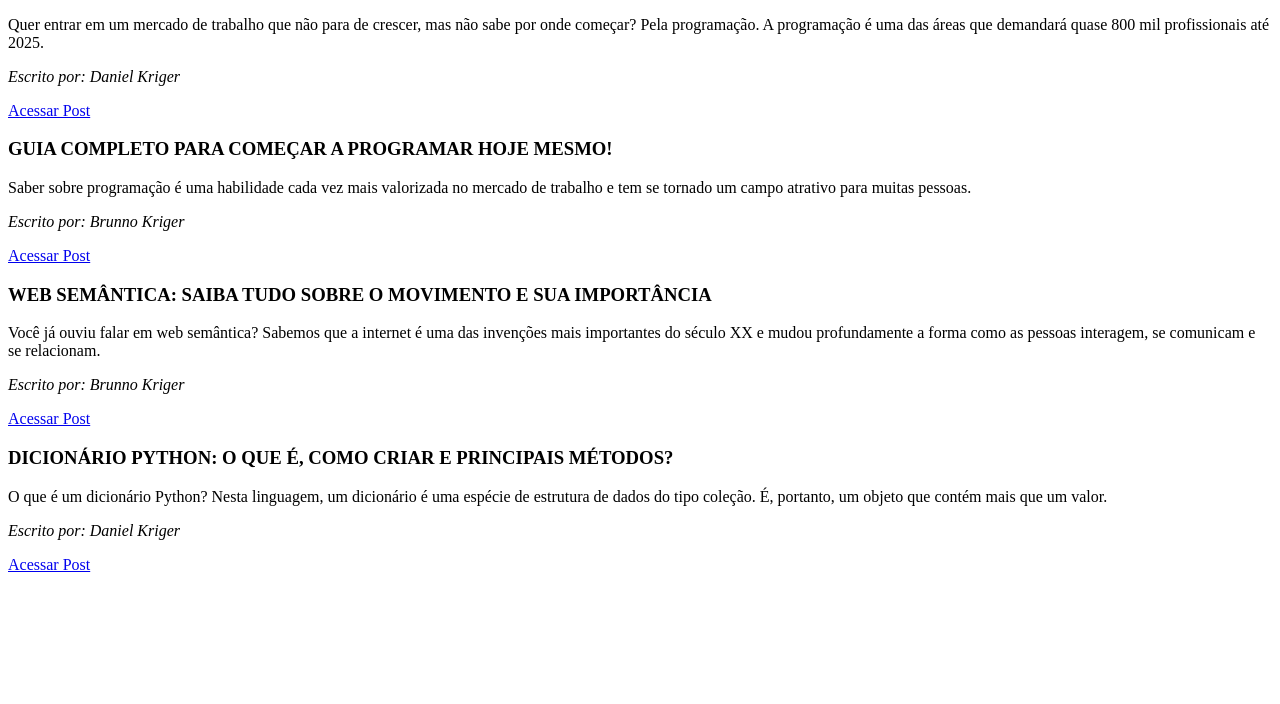
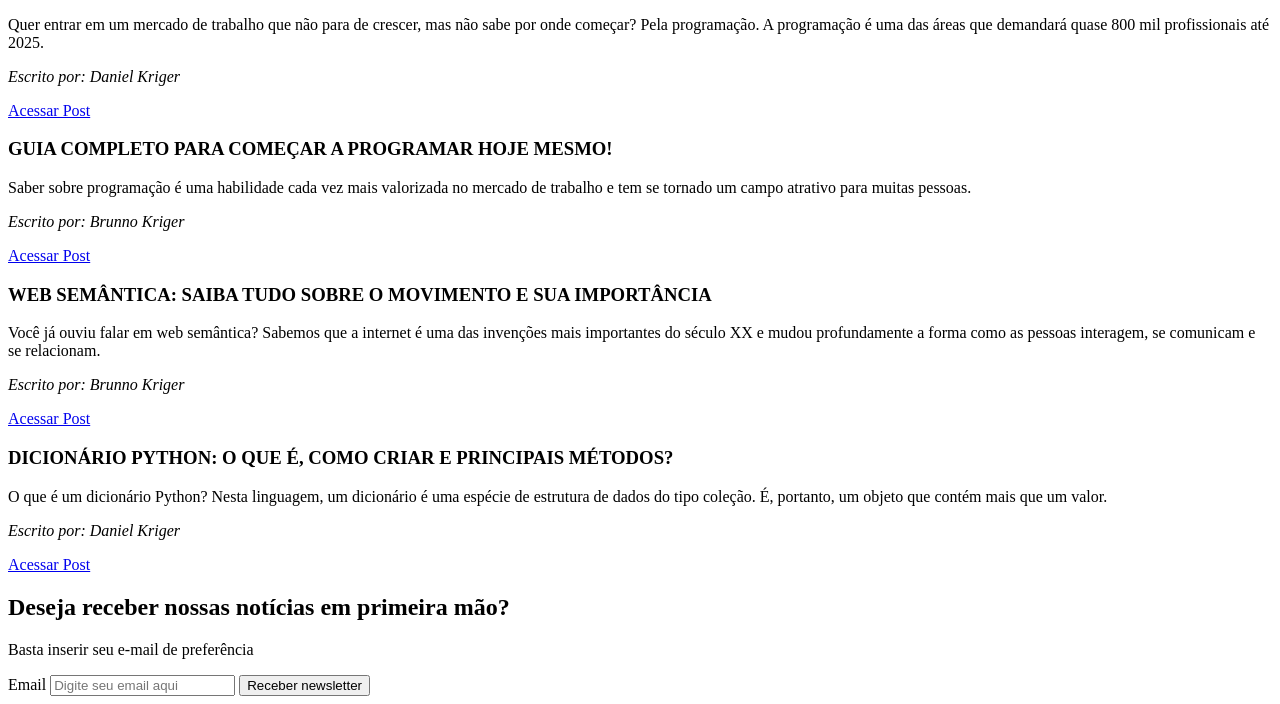
Before and after one commit to aldrikf/git_kenzie_aula, a plain HTML site: page index.html in a window 1280 px wide. Shown: the part 417-1121 px from the top of the page. Before the commit the page ends 999 px from the top, so only its background shows below. Drawn offline with Linux system fonts and the light colour scheme.

Commit message:
Tarefa 3 - Adicionado formulário

```diff
--- a/index.html
+++ b/index.html
@@ -37,5 +37,15 @@
     <p><i>Escrito por: Daniel Kriger</i></p>
     <a href="https://kenzie.com.br/blog/dicionario-python/">Acessar Post</a>
   </section>
+
+  <section>
+    <form>
+        <h1>Deseja receber nossas notícias em primeira mão?</h1>
+        <p>Basta inserir seu e-mail de preferência</p>
+        <label>Email</label>
+        <input type="email" required placeholder="Digite seu email aqui" />
+        <button>Receber newsletter</button>
+    </form>
+  </section>
 </body>
 </html>
```
